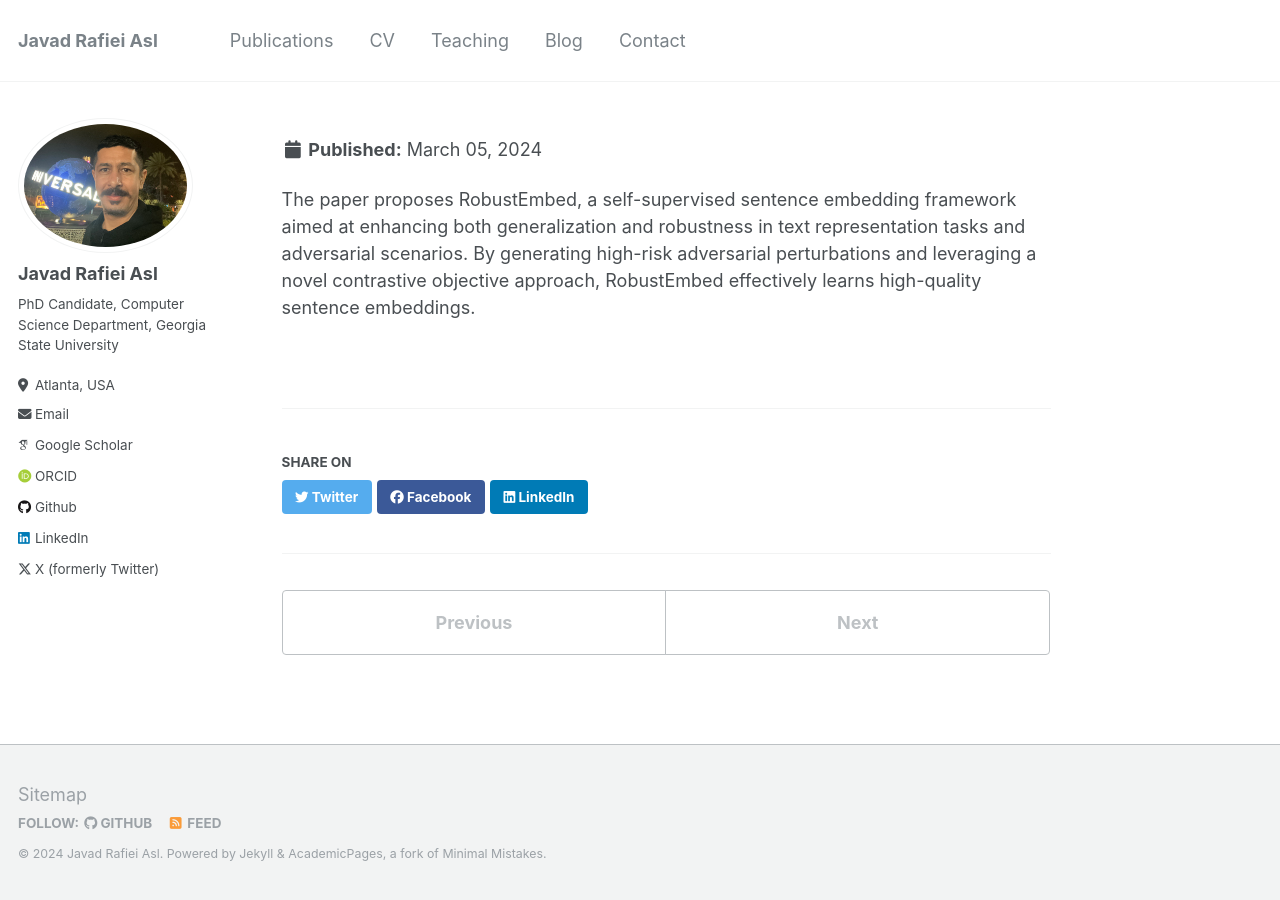
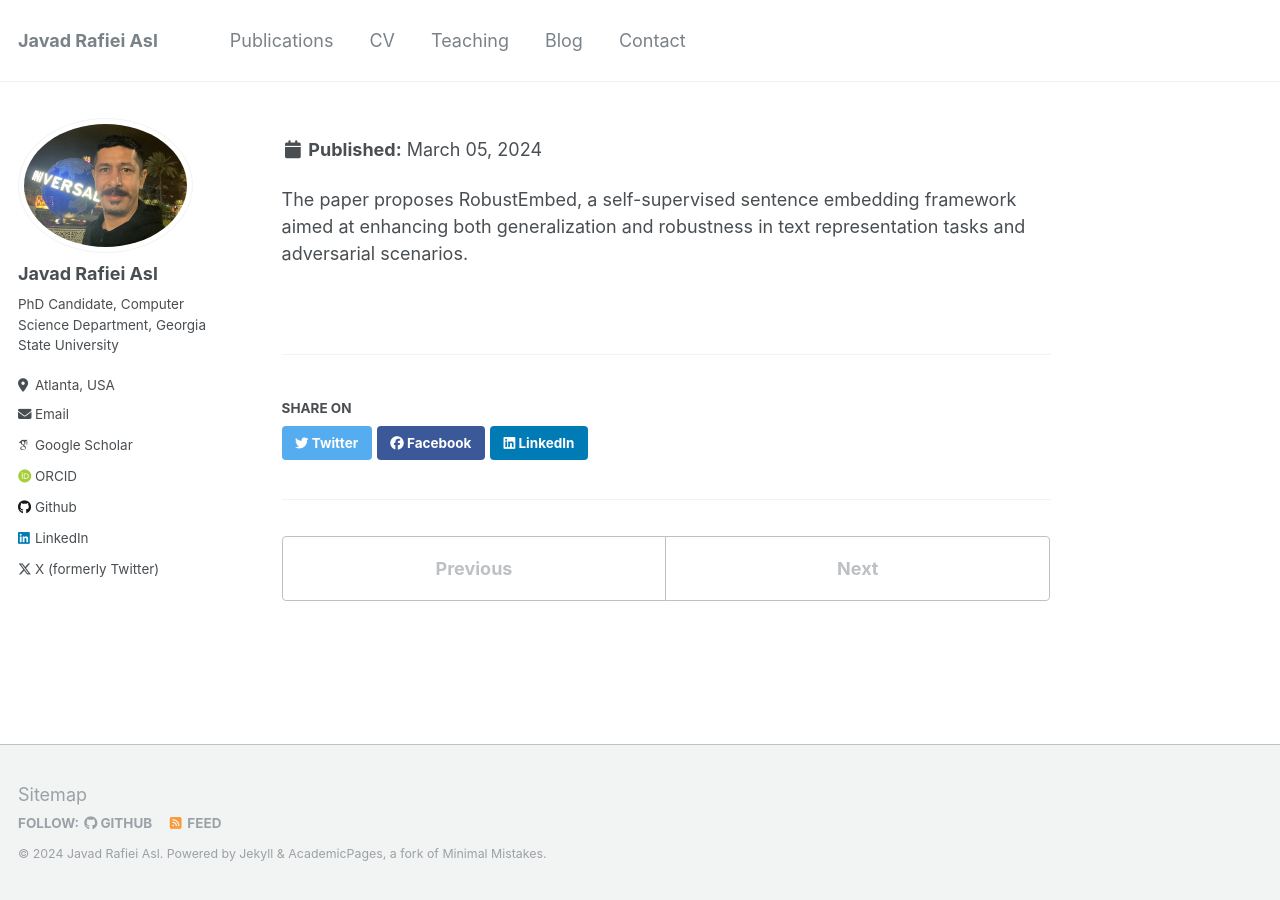
Before and after one commit to jasl1/jasl1.github.io, a Jekyll site: the page built from _publications/2015-10-01-paper-title-number-3.md, in a window 1280 px wide. Built offline with Jekyll 4.4.1, drawn with Linux system fonts in a browser that asks for light colours; some web fonts are replaced.

Commit message:
Update 2015-10-01-paper-title-number-3.md

```diff
--- a/_publications/2015-10-01-paper-title-number-3.md
+++ b/_publications/2015-10-01-paper-title-number-3.md
@@ -2,11 +2,11 @@
 title: ""RobustEmbed: Robust Sentence Embeddings Using Self-Supervised Contrastive Pre-Training"
 collection: publications
 permalink: /publication/2023-12-14-paper-title-number-3
-excerpt: 'The paper proposes RobustEmbed, a self-supervised sentence embedding framework aimed at enhancing both generalization and robustness in text representation tasks and adversarial scenarios. By generating high-risk adversarial perturbations and leveraging a novel contrastive objective approach, RobustEmbed effectively learns high-quality sentence embeddings.'
+excerpt: 'The paper proposes RobustEmbed, a self-supervised sentence embedding framework aimed at enhancing both generalization and robustness in text representation tasks and adversarial scenarios. '
 date: 2023-12-14
 venue: 'Empirical Methods in Natural Language Processing: EMNLP Findings'
 paperurl: 'https://aclanthology.org/2023.findings-emnlp.305'
 citation: 'Asl, Javad Rafiei, '
 ---
 
-The paper proposes RobustEmbed, a self-supervised sentence embedding framework aimed at enhancing both generalization and robustness in text representation tasks and adversarial scenarios. By generating high-risk adversarial perturbations and leveraging a novel contrastive objective approach, RobustEmbed effectively learns high-quality sentence embeddings.
+The paper proposes RobustEmbed, a self-supervised sentence embedding framework aimed at enhancing both generalization and robustness in text representation tasks and adversarial scenarios.
```
